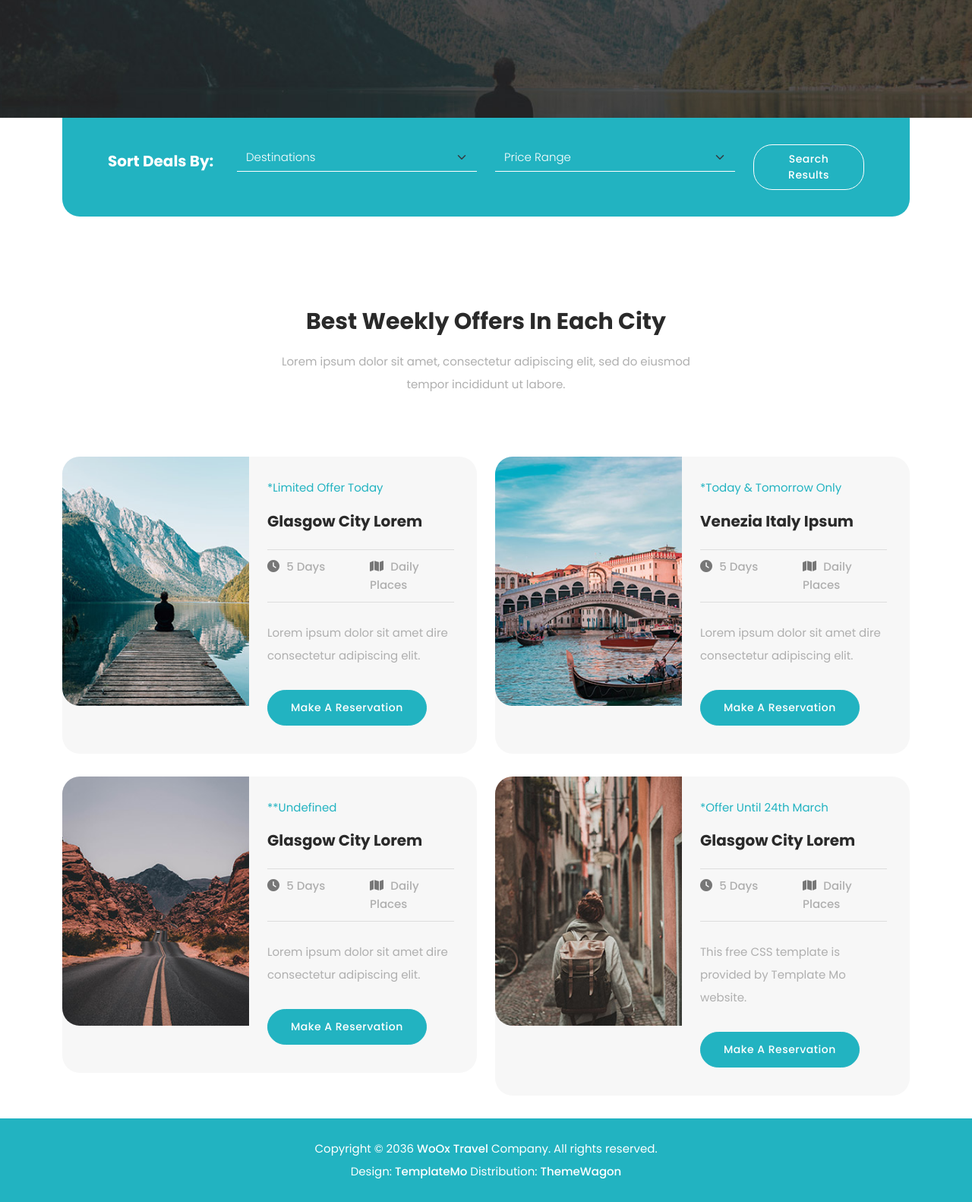
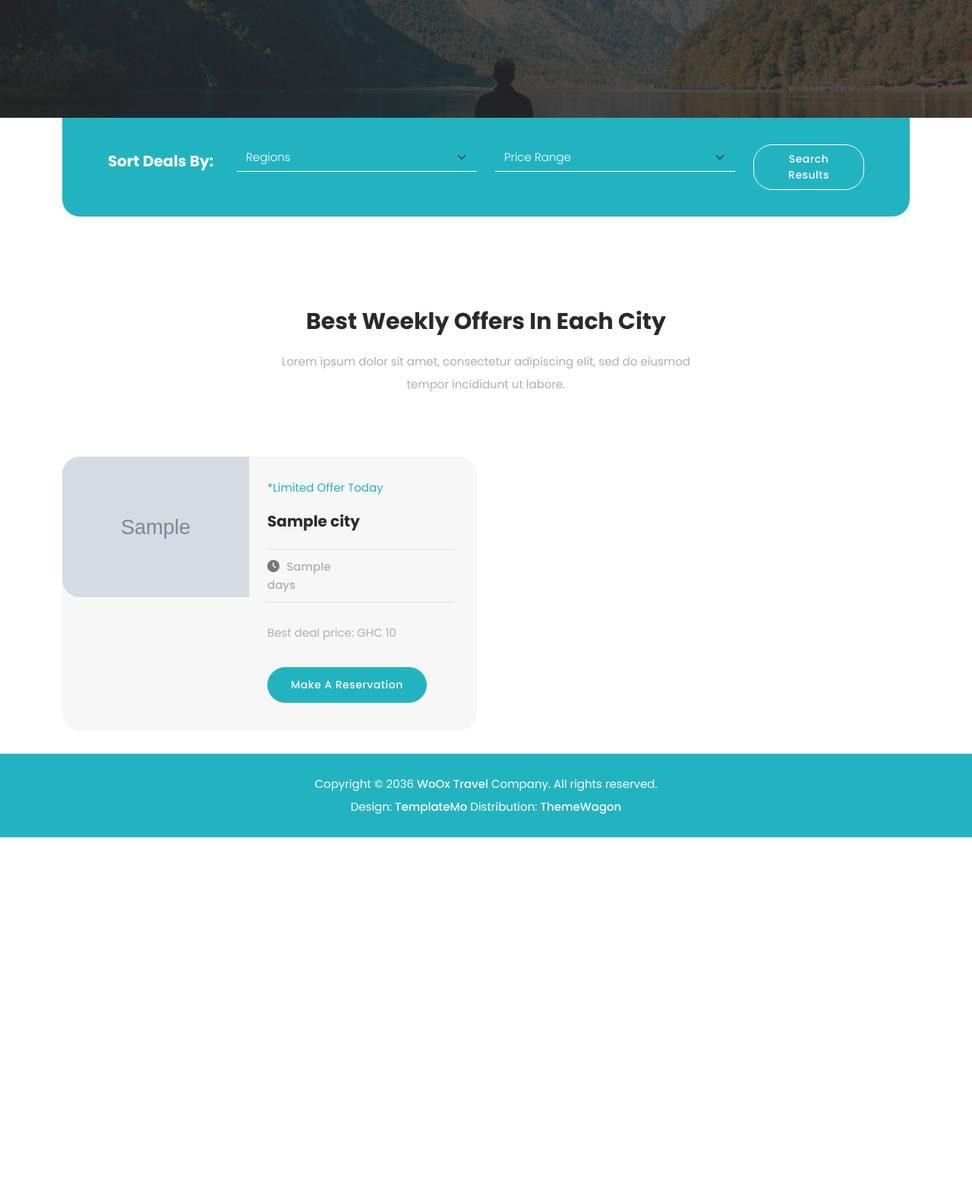
Before and after one commit to favouralgo/travel-management-app, a PHP site: page /wooxtravel/deals.php in a window 1280 px wide. Shown: the part 429-2011 px from the top of the page at 76% size. After the commit the page ends 1531 px from the top, so only its background shows below. Run offline with PHP 8.4, Linux system fonts and the light colour scheme; tables that the repository leaves empty or names only in its code hold one stand-in row (values such as "Sample post"); grey boxes marked "Sample" are stand-in pictures; data that the repository does not hold is empty; a stand-in replaces the project's code that opens the database connection.

Commit message:
feat: clean deals.php file and update search functionality

```diff
--- a/deals.php
+++ b/deals.php
@@ -1,5 +1,36 @@
 <?php require 'includes/header.php'; ?>
 <?php require 'config/connection.php'; ?>
+<?php
+
+        /**
+         * Retrieves all cities from the database and orders them by price in descending order.
+         *
+         * @param mysqli $connection The database connection object.
+         * @return array An array of cities, each represented as an associative array.
+         */
+        // Prepare a query
+        $city = $connection->prepare("SELECT * FROM cities ORDER BY price ASC LIMIT 5");
+
+        // Execute the query
+        $city->execute();
+
+        // Fetch results
+        $result = $city->get_result();
+        $allCities = $result->fetch_all(MYSQLI_ASSOC);
+
+
+        // Prepare a query
+        $region = $connection->prepare("SELECT * FROM regions");
+
+        // Execute the query
+        $region->execute();
+
+        // Fetch results
+        $regionResult = $region->get_result();
+        $allRegions = $regionResult->fetch_all(MYSQLI_ASSOC);
+
+
+?>
 
 <!--HERO SECTION START-->
   <div class="page-heading">
@@ -27,9 +58,9 @@
               <div class="col-lg-4">
                   <fieldset>
                       <select name="country_id" class="form-select" aria-label="Default select example" id="chooseLocation" onChange="this.form.click()">
-                          <option selected>Destinations</option>
-                          <?php foreach($allCountries as $country) : ?>
-                            <option value="<?php echo $country->id; ?>"><?php echo $country->name; ?></option>
+                          <option selected>Regions</option>
+                          <?php foreach($allRegions as $region) : ?>
+                            <option value="<?php echo $region['id']; ?>"><?php echo $region['name']; ?></option>
                           <?php endforeach; ?>
                       </select>
                   </fieldset>
@@ -69,131 +100,35 @@
             <p>Lorem ipsum dolor sit amet, consectetur adipiscing elit, sed do eiusmod tempor incididunt ut labore.</p>
           </div>
         </div>
+        <?php foreach($allCities as $city) : ?>
           <div class="col-lg-6 col-sm-6">
             <div class="item">
               <div class="row">
                 <div class="col-lg-6">
                   <div class="image">
-                  <img src="assets/images/deals-01.jpg" alt="">
+                    <img src="assets/images/<?php echo $city['image']; ?>" alt="">
                   </div>
                 </div>
                 <div class="col-lg-6 align-self-center">
                   <div class="content">
                     <span class="info">*Limited Offer Today</span>
-                  <h4>Glasgow City Lorem</h4>
+                    <h4><?php echo $city['name']; ?></h4>
                     <div class="row">
                       <div class="col-6">
                         <i class="fa fa-clock"></i>
-                      <span class="list">5 Days</span>
-                    </div>
-                    <div class="col-6">
-                      <i class="fa fa-map"></i>
-                      <span class="list">Daily Places</span>
+                        <span class="list"><?php echo $city['trip_days']; ?> days</span>
                       </div>
                     </div>
-                  <p>Lorem ipsum dolor sit amet dire consectetur adipiscing elit.</p>
+                    <p>Best deal price: GHC <?php echo $city['price']; ?></p>
                     <div class="main-button">
-                    <a href="reservation.php">Make a Reservation</a>
+                      <a href="reservation.php?id=<?php echo $city['id'];?>">Make a Reservation</a>
                     </div>
                   </div>
                 </div>
               </div>
             </div>
           </div>
-        <div class="col-lg-6 col-sm-6">
-          <div class="item">
-            <div class="row">
-              <div class="col-lg-6">
-                <div class="image">
-                  <img src="assets/images/deals-02.jpg" alt="">
-                </div>
-              </div>
-              <div class="col-lg-6 align-self-center">
-                <div class="content">
-                  <span class="info">*Today & Tomorrow Only</span>
-                  <h4>Venezia Italy Ipsum</h4>
-                  <div class="row">
-                    <div class="col-6">
-                      <i class="fa fa-clock"></i>
-                      <span class="list">5 Days</span>
-                    </div>
-                    <div class="col-6">
-                      <i class="fa fa-map"></i>
-                      <span class="list">Daily Places</span>
-                    </div>
-                  </div>
-                  <p>Lorem ipsum dolor sit amet dire consectetur adipiscing elit.</p>
-                  <div class="main-button">
-                    <a href="reservation.php">Make a Reservation</a>
-                  </div>
-                </div>
-              </div>
-            </div>
-          </div>
-        </div>
-        <div class="col-lg-6 col-sm-6">
-          <div class="item">
-            <div class="row">
-              <div class="col-lg-6">
-                <div class="image">
-                  <img src="assets/images/deals-03.jpg" alt="">
-                </div>
-              </div>
-              <div class="col-lg-6 align-self-center">
-                <div class="content">
-                  <span class="info">**Undefined</span>
-                  <h4>Glasgow City Lorem</h4>
-                  <div class="row">
-                    <div class="col-6">
-                      <i class="fa fa-clock"></i>
-                      <span class="list">5 Days</span>
-                    </div>
-                    <div class="col-6">
-                      <i class="fa fa-map"></i>
-                      <span class="list">Daily Places</span>
-                    </div>
-                  </div>
-                  <p>Lorem ipsum dolor sit amet dire consectetur adipiscing elit.</p>
-                  <div class="main-button">
-                    <a href="reservation.html">Make a Reservation</a>
-                  </div>
-                </div>
-              </div>
-            </div>
-          </div>
-        </div>
-        <div class="col-lg-6 col-sm-6">
-          <div class="item">
-            <div class="row">
-              <div class="col-lg-6">
-                <div class="image">
-                  <img src="assets/images/deals-04.jpg" alt="">
-                </div>
-              </div>
-              <div class="col-lg-6 align-self-center">
-                <div class="content">
-                  <span class="info">*Offer Until 24th March</span>
-                  <h4>Glasgow City Lorem</h4>
-                  <div class="row">
-                    <div class="col-6">
-                      <i class="fa fa-clock"></i>
-                      <span class="list">5 Days</span>
-                    </div>
-                    <div class="col-6">
-                      <i class="fa fa-map"></i>
-                      <span class="list">Daily Places</span>
-                    </div>
-                  </div>
-                  <p>This free CSS template is provided by Template Mo website.</p>
-                  <div class="main-button">
-                    <a href="reservation.html">Make a Reservation</a>
-                  </div>
-                </div>
-              </div>
-            </div>
-          </div>
-        </div>
-
+        <?php endforeach; ?>
       </div>
     </div>
   </div>
```
Also changed, not shown: search.php (added). Lines whose indentation alone changed are shown as unchanged.
